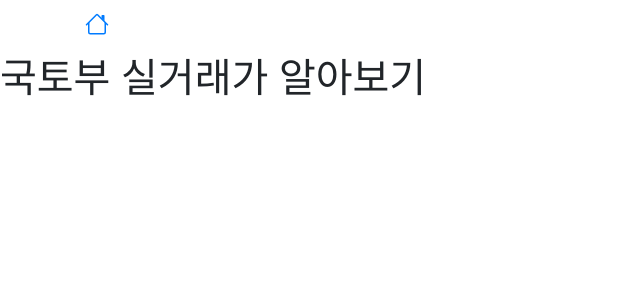
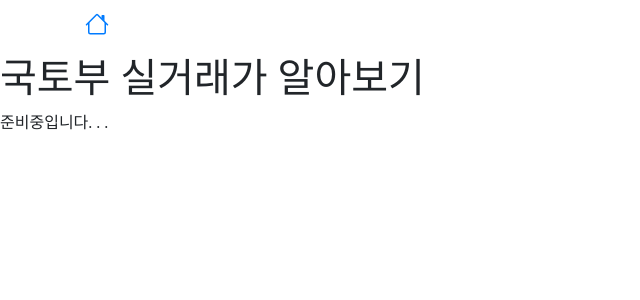
Before and after one commit to kkjiee/realestate_auction, a Flask app: page /b-2 in a window 1280 px wide. Shown: the top 300 px of the page, without its empty margins (0-640 px from the left). Run offline with Flask 2, Linux system fonts and the light colour scheme; some libraries are stand-ins or nearby versions; some web fonts are replaced.

Commit message:
완성되기일보직전,,

```diff
--- a/templates/b-2.html
+++ b/templates/b-2.html
@@ -10,7 +10,7 @@
     <!-- Bootstrap CSS -->
     <link rel="stylesheet" href="https://maxcdn.bootstrapcdn.com/bootstrap/4.0.0/css/bootstrap.min.css"
         integrity="sha384-Gn5384xqQ1aoWXA+058RXPxPg6fy4IWvTNh0E263XmFcJlSAwiGgFAW/dAiS6JXm" crossorigin="anonymous">
-
+    <link rel="https://cdn.jsdelivr.net/gh/projectnoonnu/noonfonts_2001@1.1/MapoDPPA.woff">
     <!-- JS -->
     <script src="https://ajax.googleapis.com/ajax/libs/jquery/3.4.1/jquery.min.js"></script>
     <script src="https://cdnjs.cloudflare.com/ajax/libs/popper.js/1.12.9/umd/popper.min.js"
@@ -20,6 +20,21 @@
         integrity="sha384-JZR6Spejh4U02d8jOt6vLEHfe/JQGiRRSQQxSfFWpi1MquVdAyjUar5+76PVCmYl"
         crossorigin="anonymous"></script>
     <title>후보2</title>
+
+    <style>
+        * {
+            font-family: 'MapoDPPA';
+            ;
+
+        }
+
+        @font-face {
+            font-family: 'MapoDPPA';
+            src: url('https://cdn.jsdelivr.net/gh/projectnoonnu/noonfonts_2001@1.1/MapoDPPA.woff') format('woff');
+            font-weight: normal;
+            font-style: normal;
+        }
+    </style>
 </head>
 
 <body>
@@ -28,21 +43,26 @@
     <body>
 
         <nav class="site-header sticky-top py-1">
-           <div class="container d-flex flex-column flex-md-row justify-content-between">
+            <div class="container d-flex flex-column flex-md-row justify-content-between">
                 <a class="py-2" href="/home">
-                    <svg class="bi bi-house" width="1.5em" height="1.5em" viewBox="0 0 16 16" fill="currentColor" xmlns="http://www.w3.org/2000/svg">
-						<path fill-rule="evenodd" d="M2 13.5V7h1v6.5a.5.5 0 00.5.5h9a.5.5 0 00.5-.5V7h1v6.5a1.5 1.5 0 01-1.5 1.5h-9A1.5 1.5 0 012 13.5zm11-11V6l-2-2V2.5a.5.5 0 01.5-.5h1a.5.5 0 01.5.5z" clip-rule="evenodd"/>
-					<path fill-rule="evenodd" d="M7.293 1.5a1 1 0 011.414 0l6.647 6.646a.5.5 0 01-.708.708L8 2.207 1.354 8.854a.5.5 0 11-.708-.708L7.293 1.5z" clip-rule="evenodd"/>
-					</svg>
+                    <svg class="bi bi-house" width="1.5em" height="1.5em" viewBox="0 0 16 16" fill="currentColor"
+                        xmlns="http://www.w3.org/2000/svg">
+                        <path fill-rule="evenodd"
+                            d="M2 13.5V7h1v6.5a.5.5 0 00.5.5h9a.5.5 0 00.5-.5V7h1v6.5a1.5 1.5 0 01-1.5 1.5h-9A1.5 1.5 0 012 13.5zm11-11V6l-2-2V2.5a.5.5 0 01.5-.5h1a.5.5 0 01.5.5z"
+                            clip-rule="evenodd" />
+                        <path fill-rule="evenodd"
+                            d="M7.293 1.5a1 1 0 011.414 0l6.647 6.646a.5.5 0 01-.708.708L8 2.207 1.354 8.854a.5.5 0 11-.708-.708L7.293 1.5z"
+                            clip-rule="evenodd" />
+                    </svg>
                 </a>
-<!--                <a class="py-2 d-none d-md-inline-block" href="#">회원가입</a>-->
-<!--                <a class="py-2 d-none d-md-inline-block" href="#">내정보</a>-->
+                <!--                <a class="py-2 d-none d-md-inline-block" href="#">회원가입</a>-->
+                <!--                <a class="py-2 d-none d-md-inline-block" href="#">내정보</a>-->
             </div>
         </nav>
 
         <div class="price">
             <h1>국토부 실거래가 알아보기</h1>
-
+            준비중입니다. . .
         </div>
     </body>
 
--- a/templates/basic_knowledge.html
+++ b/templates/basic_knowledge.html
@@ -73,7 +73,7 @@
       <div id="collapseOne" class="collapse" aria-labelledby="headingOne" data-parent="#accordion">
         <div class="card-body">
           <h4>권리분석</h4>
-          <p>경매에서 가장 중요한 권리분석은 필요한 법을 기초로 반드시 알아야 하는 필수사항이다</p>
+          <p>경매에서 가장 중요한 권리분석은 필요한 법을 기초로 반드시 알아야 하는 필수사항이다.</p>
           <p>대항력과 우선변제권, 최우선변제권에 필요한 전입일자, 확정일자, 배당요구종기 등의 의미를 이해하여야 한다.</p>
           <p>가장 중요한것은 말소기준권리를 찾아 말소기준권리보다 먼저 등기부에 등재되어 있는 전세권, 지상권, 선순위 임차인 등의 권리등 인수 대상이 있는지 확인 하는 것이다.</p>
           <p> 권리가 말소기준권리보다 뒤에 있으면 낙찰로 인하여 말소된다.</p>
@@ -115,7 +115,7 @@
           <p>경매에서 근저당권 설정등기나 가압류 설정등기 전에 임차인이 인도와 주민등록을 모두 갖추면 제 삼자에 대하여 효력이 생긴다.</p>
           <p> 임대차는 그 등기가 없는 경우에도 임차인이 주택의 인도와 주민등록을 마친 때에는 그 다음 날부터 제삼자에 대하여 효력이 생긴다.</p>
           <p> 이 경우 전입신고를 한 때에 주민등록이 된 것으로 본다.</p>
-          <p>임대차 등기는 다음과 같을때 효력이 생긴다</p>
+          <p>임대차 등기는 다음과 같을때 효력이 생긴다.</p>
           <ol>
             <li>주민등록을 마쳐야 한다.</li>
             <li>임차주택을 점유하여야 한다.</li>
@@ -138,7 +138,7 @@
       <div id="collapsefour" class="collapse" aria-labelledby="headingfour" data-parent="#accordion">
         <div class="card-body">
           <h4>우선변제권</h4>
-          <p>등기부상에 나타나는 모든 권리들의 말소와 인수 여부를 판단하는 기준이다</p>
+          <p>등기부상에 나타나는 모든 권리들의 말소와 인수 여부를 판단하는 기준이다.</p>
           <p>매수인이 대금납부를 하면 말소기준등기를 포함한 모든 권리가 소멸되는것을 말한다.</p>
           <p>말소기준이 될 수 있는 권리는 가압류, 압류, 근저당권, 저당권, 담보가등기, 전세권 등이 있다.</p>
         </div>
```
Also changed, not shown: templates/assignment.html (+14 -2 lines), templates/home.html (+11 -1 lines).
